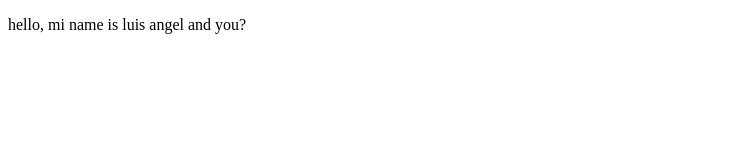
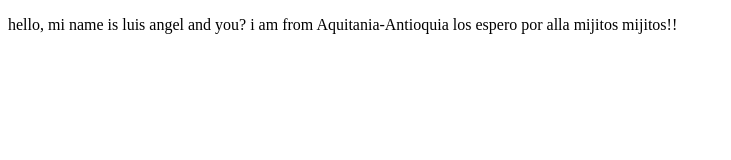
Before and after one commit to luisangelramirezcosme/proyectodemocursoprework, a plain HTML site: page index.html in a window 1280 px wide. Shown: the whole page, without its empty margins (0-731 px from the left). Drawn offline with Linux system fonts and the light colour scheme.

```diff
--- a/index.html
+++ b/index.html
@@ -8,7 +8,7 @@
 </head>
 <body>
     <p>
-        hello, mi name is luis angel and you?
+        hello, mi name is luis angel and you? i am from Aquitania-Antioquia los espero por alla mijitos mijitos!!
     </p>
 </body>
 </html>
```
